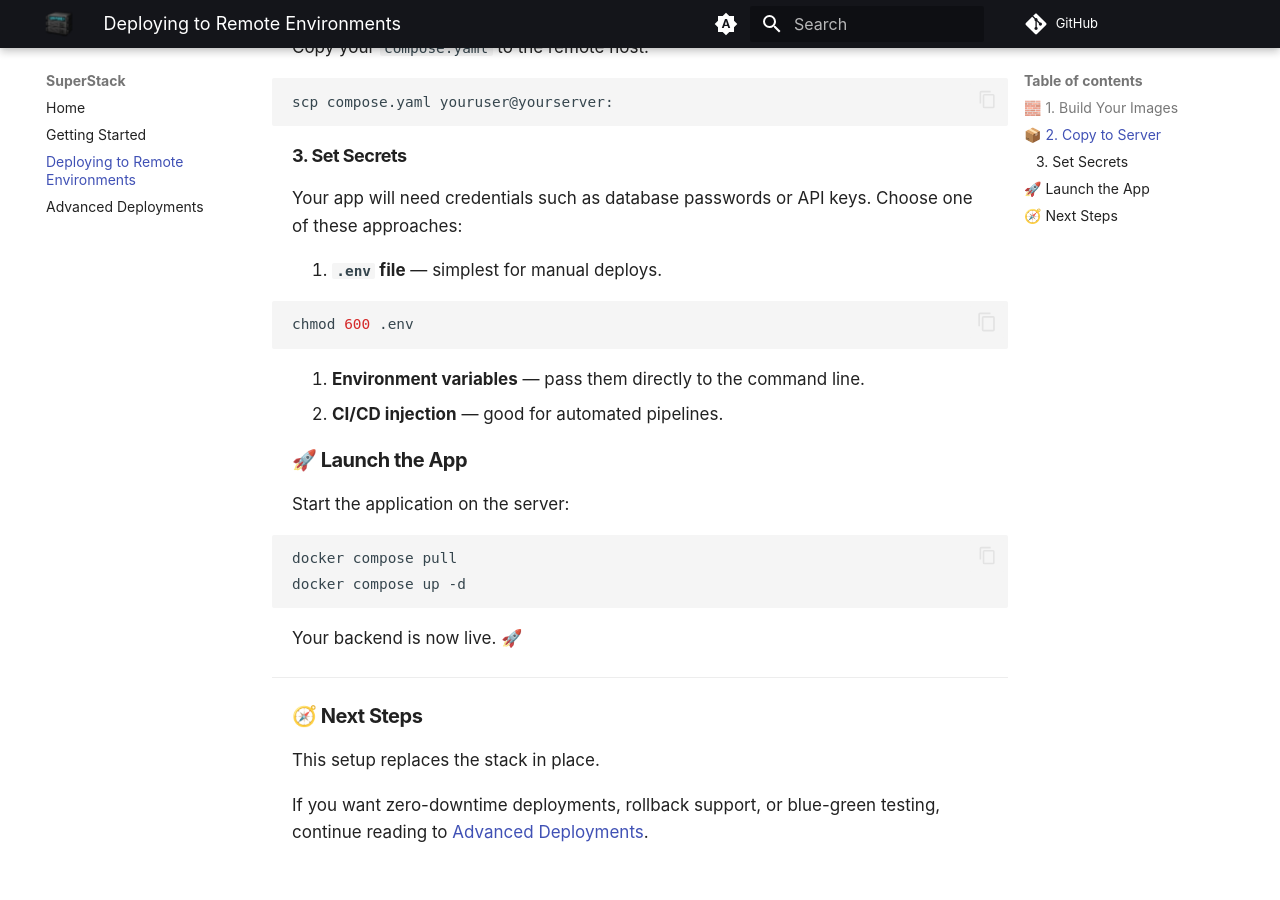
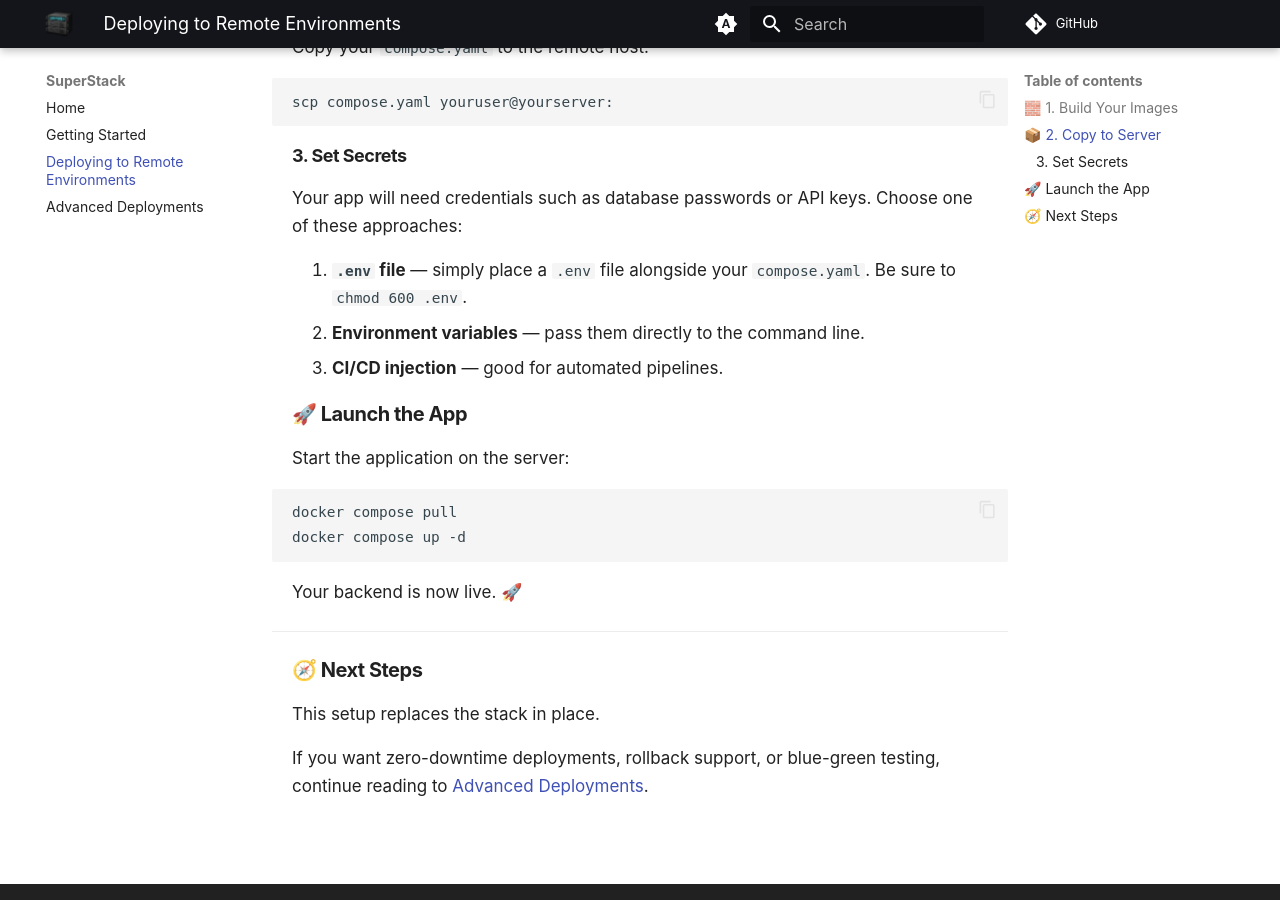
Before and after one commit to explodinglabs/superstack.docs, an MkDocs documentation site: the page built from docs/deploy.md, in a window 1280 px wide and 900 px high, scrolled down 669 px. Built offline with MkDocs 1.6.1 and Material for MkDocs 9.7.7, drawn with Linux system fonts in a browser that asks for light colours; comment, search, counter and statistics services are not loaded.

Commit message:
Adjust deploy

````diff
--- a/docs/deploy.md
+++ b/docs/deploy.md
@@ -33,15 +33,11 @@ scp compose.yaml youruser@yourserver:
 
 ### 3. Set Secrets
 
-Your app will need credentials such as database passwords or API keys.
-Choose one of these approaches:
+Your app will need credentials such as database passwords or API keys. Choose
+one of these approaches:
 
-1. **`.env` file** — simplest for manual deploys.
-
-```sh
-chmod 600 .env
-```
-
+1. **`.env` file** — simply place a `.env` file alongside your `compose.yaml`.
+   Be sure to `chmod 600 .env`.
 2. **Environment variables** — pass them directly to the command line.
 3. **CI/CD injection** — good for automated pipelines.
 
````
